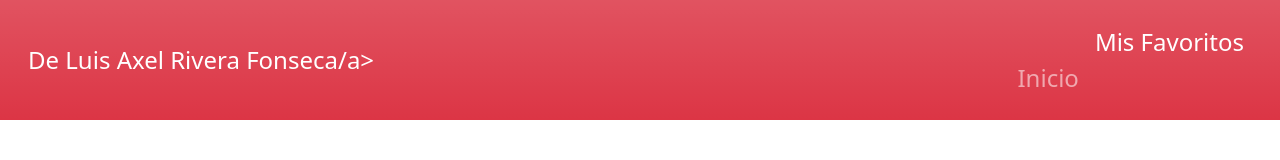
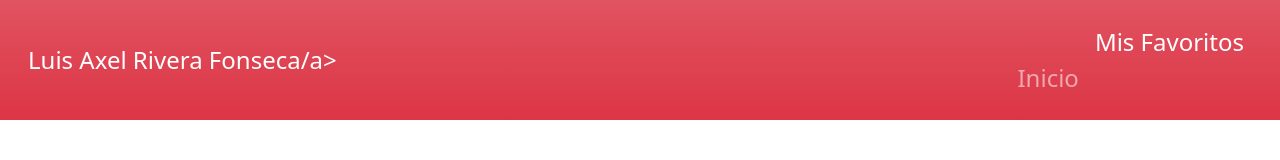
Before and after one commit to LuisAxelRi/Computo-en-la-Nube-1, a plain HTML site: page favoritos.html in a window 1280 px wide. Shown: the top 160 px of the page. Drawn offline with Linux system fonts and the light colour scheme.

Commit message:
Update favoritos.html

```diff
--- a/favoritos.html
+++ b/favoritos.html
@@ -10,7 +10,7 @@
 <body>
     <nav class="navbar navbar-expand-lg navbar-dark bg-danger bg-gradient p-3">
         <div class="container-fluid">
-            <a class="navbar-brand fs-4" href="index.html">De Luis Axel Rivera Fonseca/a>
+            <a class="navbar-brand fs-4" href="index.html">Luis Axel Rivera Fonseca/a>
 
             <button class="navbar-toggler" type="button" data-bs-toggle="collapse" data-bs-target="#navbarNavDropdown" aria-controls="navbarNavDropdown" aria-expanded="false" aria-label="Toggle navigation">
                 <span class="navbar-toggler-icon"></span>
```
